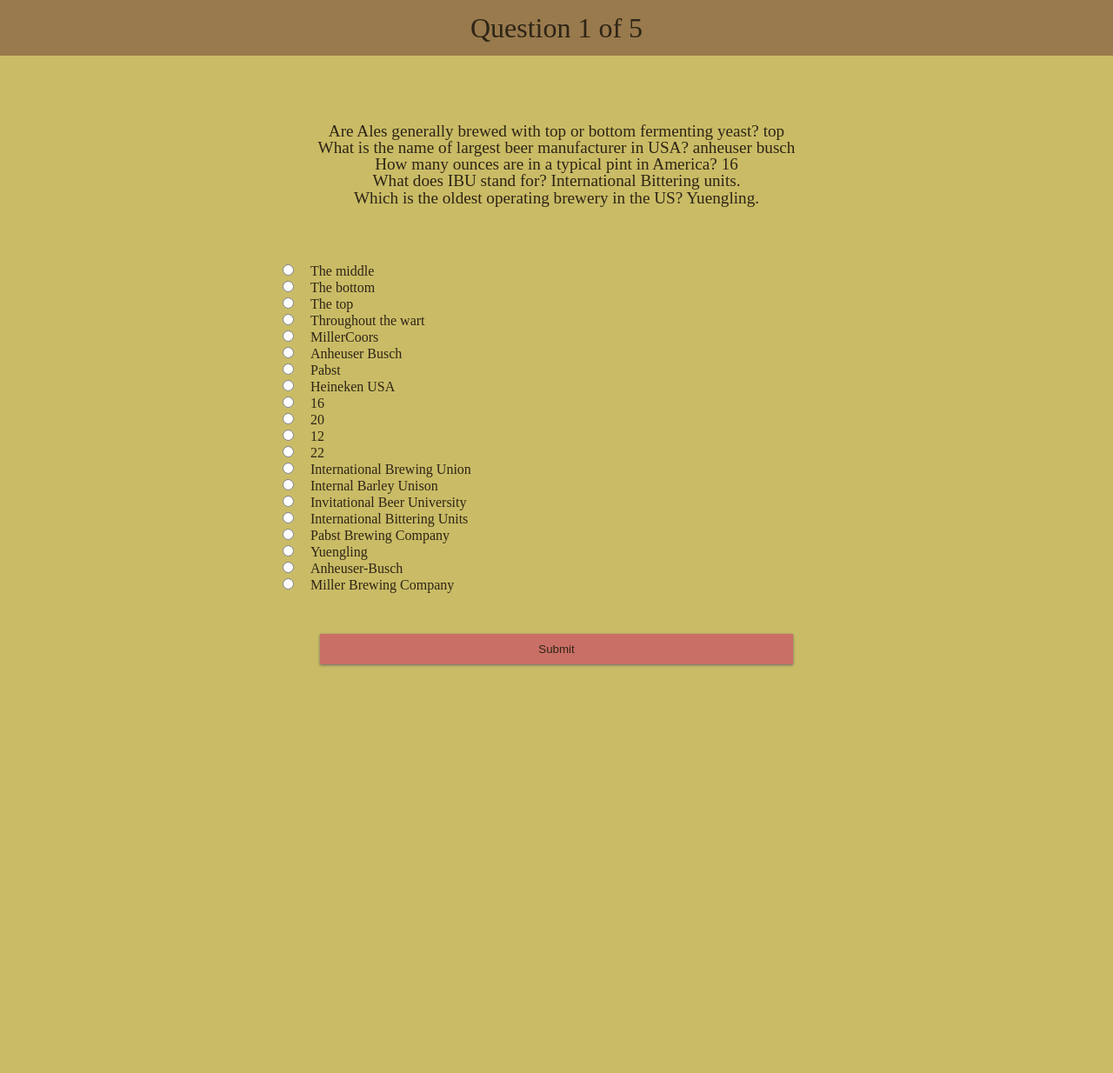
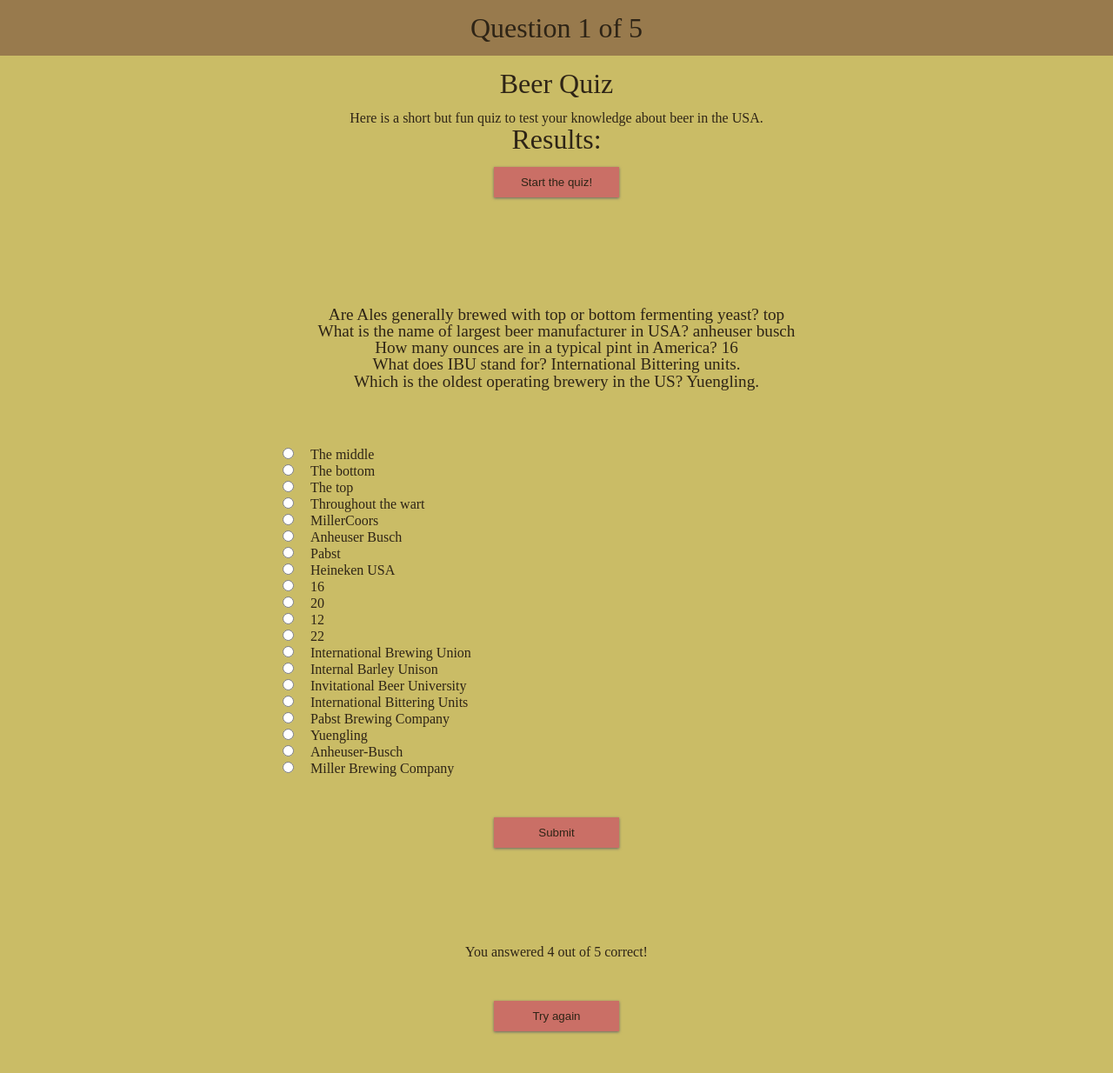
Before and after one commit to kuwood/beerquiz, a plain HTML site: page index.html in a window 1280 px wide. Shown: the whole page at 87% size. Before the commit the page ends 812 px from the top, so only its background shows below. Drawn offline with Linux system fonts and the light colour scheme.

Commit message:
Finish styling for all content

```diff
--- a/css/style.css
+++ b/css/style.css
@@ -11,6 +11,10 @@ input, button, submit { border:none; }
 
 body {
   background-color: #CABC66;
+}
+
+section {
+  padding-top: 4em;
 }
 
 h1 {
@@ -36,6 +40,12 @@ button:hover {
   text-decoration: none;
 }
 
+.splashIntro, .questions ul, .results {
+  text-align: center;
+  margin: auto;
+  width: 70%;
+}
+
 .questions ul {
   margin: auto;
   width: 70%;
@@ -54,17 +64,12 @@ button:hover {
 }
 
 .questions {
-  padding-top: 4em;
   text-align: center;
   font-size: 1.2em;
 }
 
-.answers {
-  padding-top: 4em;
-}
-
 .buttonWrap {
-  width: 50%;
+  width: 15em;
   padding: 3em;
   margin: auto;
 }
--- a/index.html
+++ b/index.html
@@ -8,8 +8,18 @@
   </head>
   <body>
     <header class="titleBar">
-      <h1>Question 1 of 5</h1>
+      <h1 id="questionNum">Question 1 of 5</h1>
+      <h1 id="splashTitle">Beer Quiz</h1>
+      <h1 id="resultsTitle">Results:</h1>
     </header>
+    <section class="splashIntro">
+      <ul class="splashtext">
+        <li>Here is a short but fun quiz to test your knowledge about beer in the USA.</li>
+      </ul>
+      <div class="buttonWrap">
+        <button class="btn" id="startquiz">Start the quiz!</button>
+      </div>
+    </section>
     <section class="questions">
       <ul>
         <li>Are Ales generally brewed with top or bottom fermenting yeast? top</li>
@@ -53,7 +63,15 @@
         <li><input type="radio" name="oldestAnswers" /><label for="oldestAnswers">Miller Brewing Company</label></li>
       </ul>
       <div class="buttonWrap">
-        <button class="submitAnswer">Submit</button>
+        <button class="btn" id="submitAnswer">Submit</button>
+      </div>
+    </section>
+    <section class="completed">
+      <ul class="results">
+        <li>You answered 4 out of 5 correct!</li>
+      </ul>
+      <div class="buttonWrap">
+        <button class="btn" id="submitAnswer">Try again</button>
       </div>
     </section>
   </body>
```
